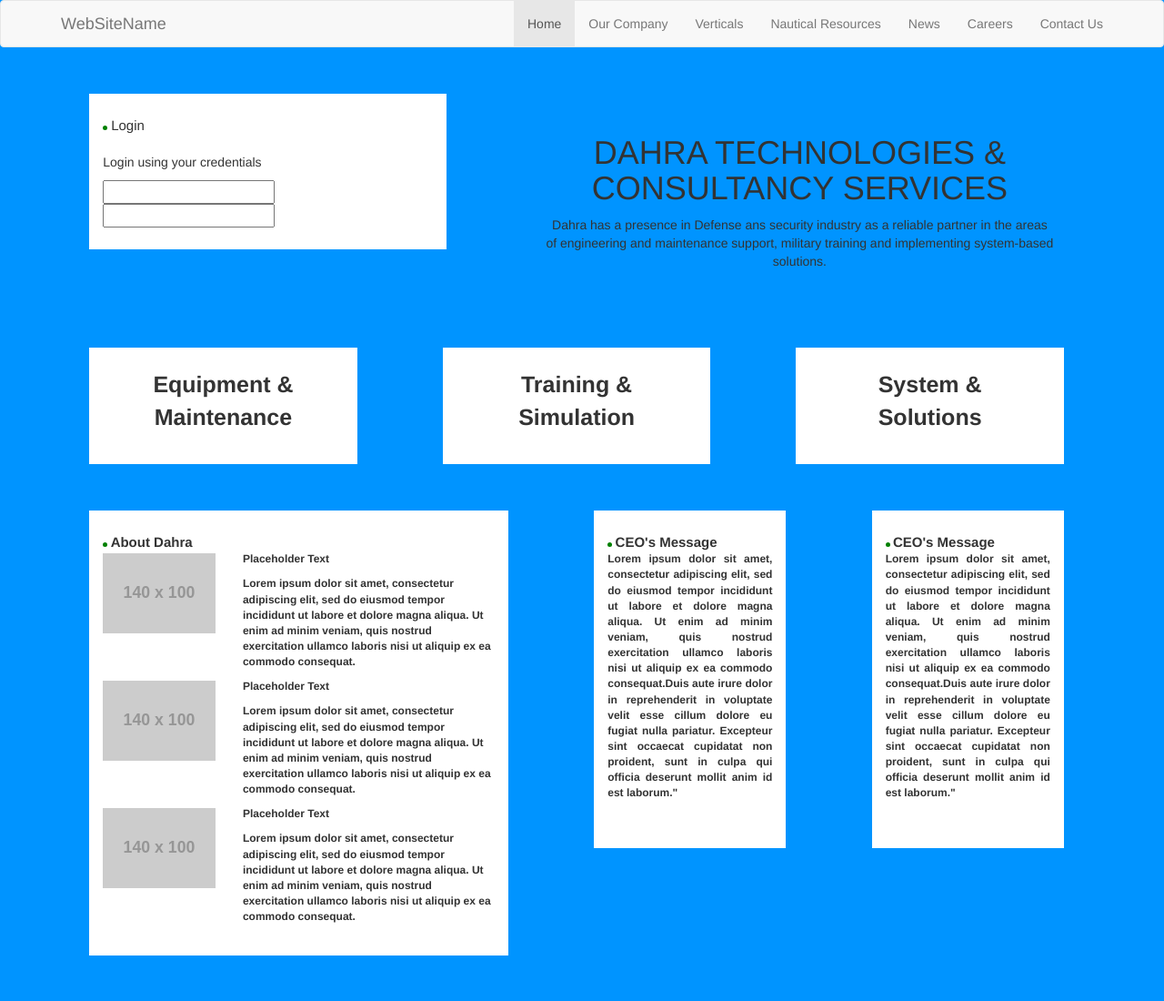
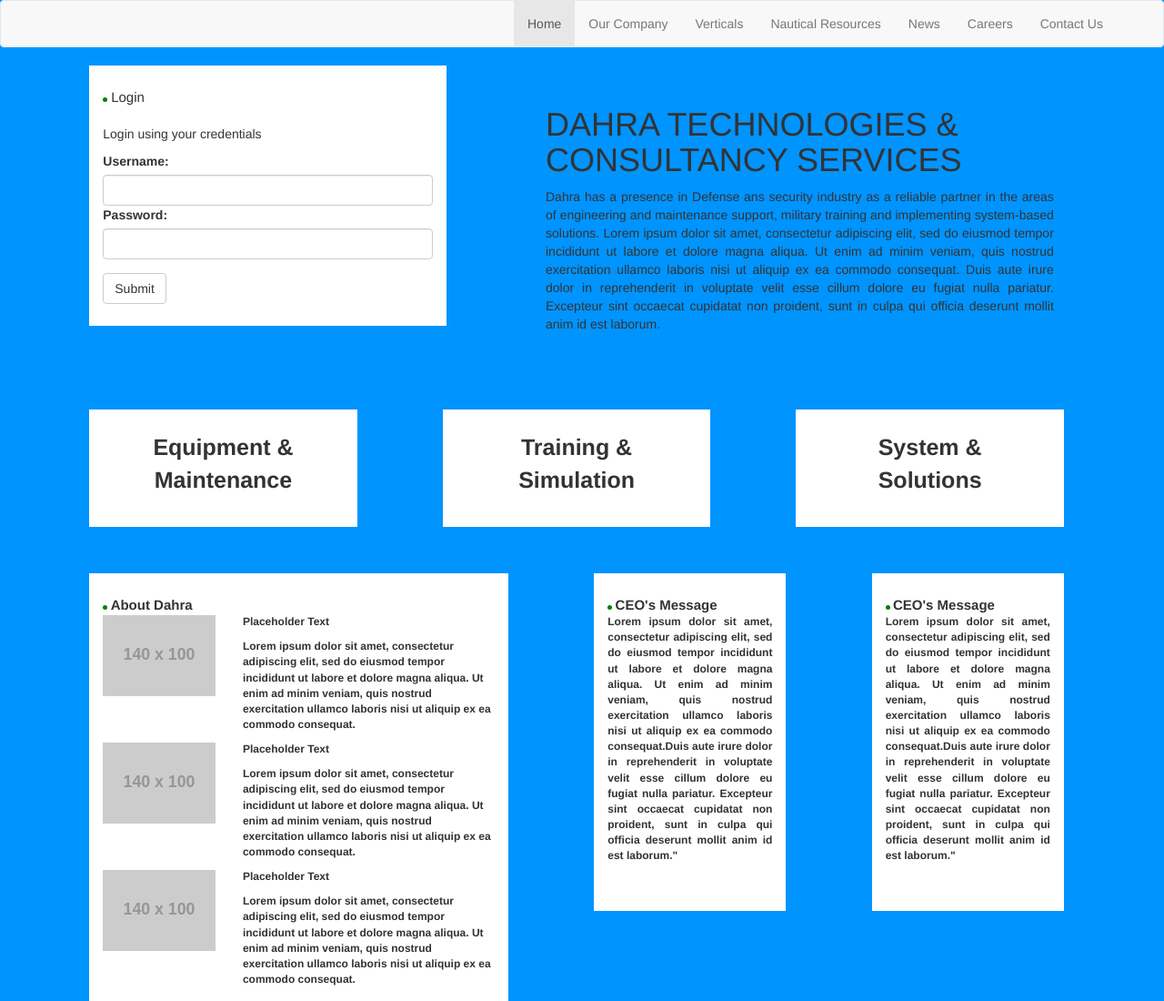
Before and after one commit to Mansimran7/dahratech, a plain HTML site: page index.html in a window 1280 px wide. Shown: the top 1100 px of the page at 91% size. Drawn offline with nearby package versions, Linux system fonts and the light colour scheme; placeholder pictures from the web are drawn by us.

Commit message:
home page structure ready

```diff
--- a/index.css
+++ b/index.css
@@ -22,24 +22,34 @@ body
 	margin: 0% 4% !important ;
 }
 
-.row1{
-	margin: 4% 4% !important;
-}
 .row1col1
 {
-	margin: 0% 4% !important;
+	margin: 0% 0% !important;
 	text-align: left;
 	padding: 2% 3%;
 	background-color: white;
 }
 
+.btn-default
+{
+	margin : 0 auto;
+}
+
 .row1col2
 {
-	margin: 0% 4% !important;
-	text-align: center;
+	margin: 0% 0% !important;
+	text-align: justify;
 	padding: 2% 3%;
 	background-color: transparent;
 }
+
+
+@media screen and (min-width: 900px) {
+    .row1col1 , .row1col2{
+        margin: 0% 4% !important;
+    }
+}
+
 .row2col1
 {
 	margin: 0% 4%!important;
@@ -48,7 +58,6 @@ body
 	background-color: white;
 	font-size: 25px;
 	font-weight: bold;
-	/*width: 23vw !important;*/
 
 }
 .row2col2
@@ -77,6 +86,8 @@ body
         width: 23vw !important;
     }
 }
+
+/*the 3rd row */
 
 .row3col1
 {
@@ -144,6 +155,13 @@ body
 	padding-bottom: 10%;
 }
 
+.row2 , .row3
+{
+	margin: 4% 4% !important;
+}
+
+/*the 4th row */
+
 .row4col1
 {
 	margin: 0% 0% !important;
@@ -183,9 +201,12 @@ body
 	padding: 2%;
 }
 
-.row2 , .row3, .row4
-{
-	margin: 4% 4% !important;
+
+@media screen and (min-width: 900px) {
+    .row4
+    {
+    	 margin: 4% 7% !important;
+    }
 }
 
 .img-responsive
--- a/index.html
+++ b/index.html
@@ -1,20 +1,21 @@
 <!DOCTYPE html>
 <html lang="en">
 <head>
-  <title>Bootstrap Example</title>
+  <title>Dahratech</title>
   <meta charset="utf-8">
   <meta name="viewport" content="width=device-width, initial-scale=1">
   <link rel="stylesheet" href="index.css" type="text/css">
   <link rel="stylesheet" href="https://maxcdn.bootstrapcdn.com/bootstrap/3.3.7/css/bootstrap.min.css">
   <script src="https://ajax.googleapis.com/ajax/libs/jquery/3.3.1/jquery.min.js"></script>
   <script src="https://maxcdn.bootstrapcdn.com/bootstrap/3.3.7/js/bootstrap.min.js"></script>
+
 </head>
 <body>
 
 <nav class="navbar navbar-default">
   <div class="container-fluid">
     <div class="navbar-header">
-      <a class="navbar-brand" href="#">WebSiteName</a>
+      <!-- <a class="navbar-brand" href="#">WebSiteName</a> -->
     </div>
     <ul class="nav navbar-nav navbar-right">
       <li class="active"><a href="#">Home</a></li>
@@ -28,22 +29,27 @@
   </div>
 </nav>
 
-<div class="container-fluid row2">
+<div class="container-fluid row1" >
   <div class="row">
-    <div class="col-md-4 col-sm-12 col-xs-12 row1col1">
+    <div class="col-md-4 col-sm-offset-3 col-sm-12 col-xs-12 row1col1">
         <span class="dot"></span>
         <p class="row3-headings" >Login</p>
         <p> <br> Login using your credentials </p>
-        <form>
-          <input type="text" name="name">
-          <input type="text" name="name">
+        <form action="/something.php">
+          <div class="form-group">
+            <label>Username:</label>
+            <input type="text" class="form-control" id="name">
+            <label for="pwd">Password:</label>
+            <input type="password" class="form-control" id="pwd">
+          </div>
+          <button type="submit" class="btn btn-default" align="center">Submit</button>
         </form>
     </div>
     <div class="col-md-2">
     </div>
     <div class="col-md-6 col-sm-12 col-xs-12 row1col2">
       <h1> DAHRA TECHNOLOGIES & <br> CONSULTANCY SERVICES </h1>
-      <p> Dahra has a presence in Defense ans security industry as a reliable partner in the areas of engineering and maintenance support, military training and implementing system-based solutions.
+      <p> Dahra has a presence in Defense ans security industry as a reliable partner in the areas of engineering and maintenance support, military training and implementing system-based solutions. Lorem ipsum dolor sit amet, consectetur adipiscing elit, sed do eiusmod tempor incididunt ut labore et dolore magna aliqua. Ut enim ad minim veniam, quis nostrud exercitation ullamco laboris nisi ut aliquip ex ea commodo consequat. Duis aute irure dolor in reprehenderit in voluptate velit esse cillum dolore eu fugiat nulla pariatur. Excepteur sint occaecat cupidatat non proident, sunt in culpa qui officia deserunt mollit anim id est laborum.
     </div>
   </div>
 </div>
@@ -111,7 +117,7 @@
     </div>
   </div>
 </div>
-<div class="container-fluid row4" style="margin: 4% 7% !important">
+<div class="container-fluid row4">
   <div class="row">
     <div class="col-md-3 col-sm-6 col-xs-12 row4col1">
       <a href="https://placeholder.com"><img src="http://via.placeholder.com/250x130" class="img-responsive"></a>
```
